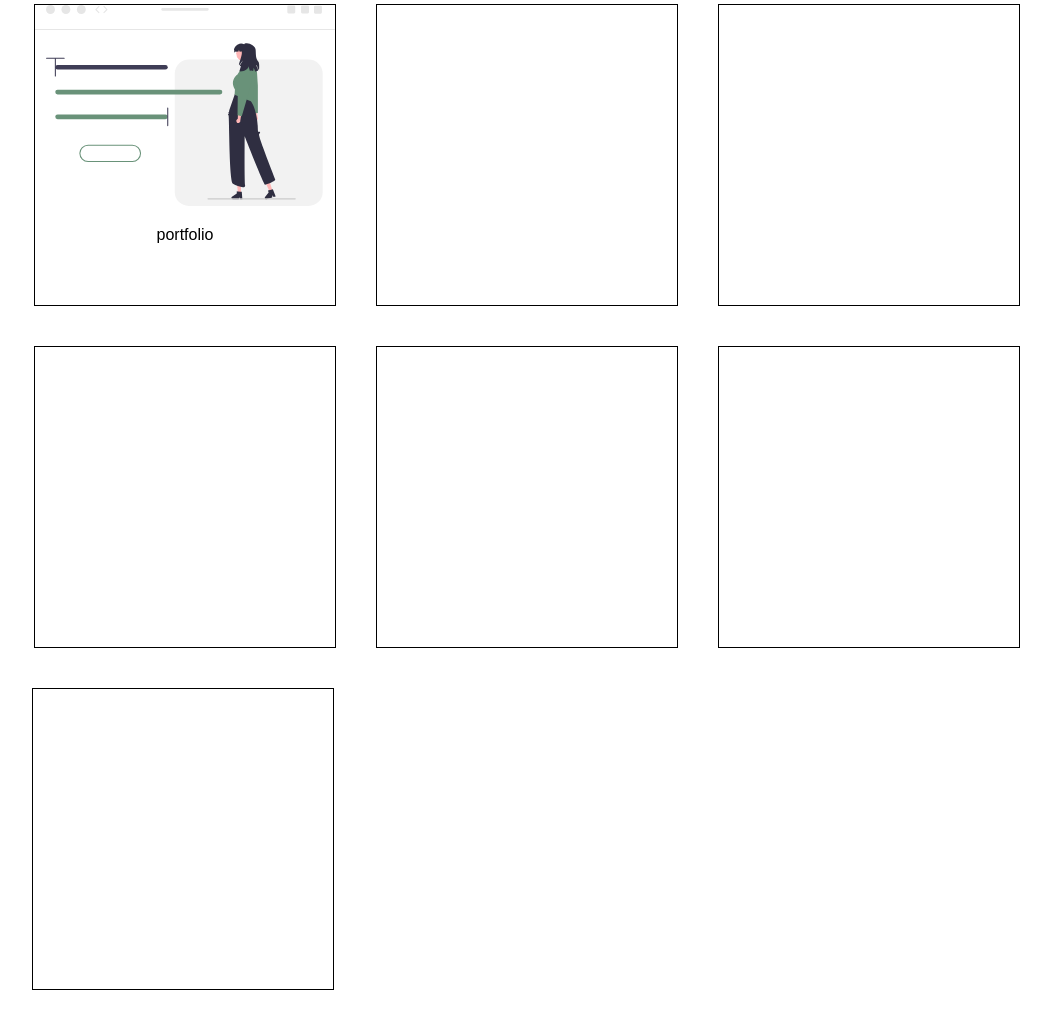
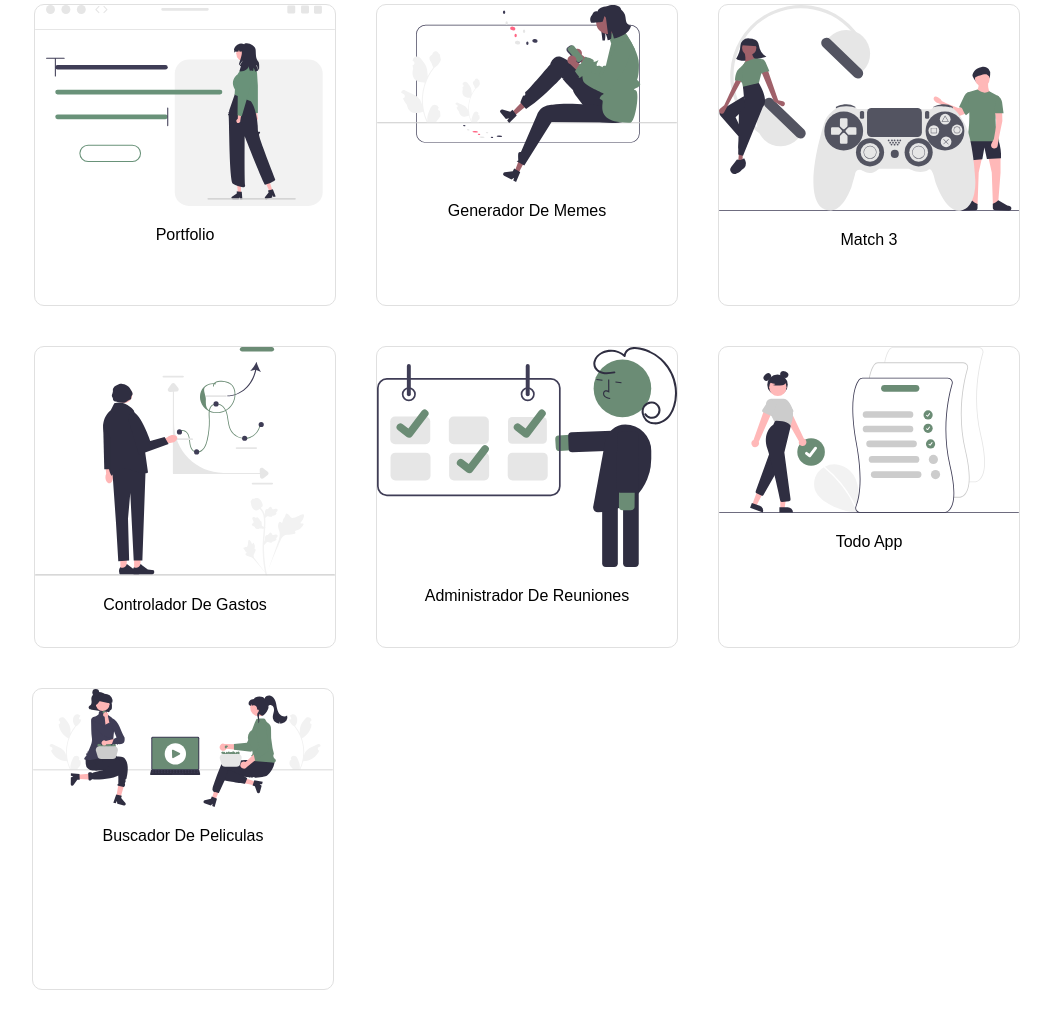
Before and after one commit to diazvic/my-portfolio, a plain HTML site: page index.html in a window 1280 px wide. Shown: the part 2711-3721 px from the top of the page, without its empty margins (113-1164 px from the left). Drawn offline with nearby package versions, Linux system fonts and the light colour scheme.

Commit message:
Agrego imagenes y estilos

```diff
--- a/index.html
+++ b/index.html
@@ -134,12 +134,54 @@
 						/>
 						<p class="parrafo-proyectos">portfolio</p>
 					</div>
-					<div class="caja-test"></div>
-					<div class="caja-test"></div>
-					<div class="caja-test"></div>
-					<div class="caja-test"></div>
-					<div class="caja-test"></div>
-					<div class="caja-test"></div>
+					<div class="caja-test">
+						<img
+							class="imagen-proyectos"
+							src="./img/undraw_mobile_user_re_xta4.svg"
+							alt=""
+						/>
+						<p class="parrafo-proyectos">generador de memes</p>
+					</div>
+					<div class="caja-test">
+						<img
+							class="imagen-proyectos"
+							src="./img/undraw_video_game_night_8h8m (1).svg"
+							alt=""
+						/>
+						<p class="parrafo-proyectos">match 3</p>
+					</div>
+					<div class="caja-test">
+						<img
+							class="imagen-proyectos"
+							src="./img/undraw_financial_data_re_p0fl.svg"
+							alt=""
+						/>
+						<p class="parrafo-proyectos">controlador de gastos</p>
+					</div>
+					<div class="caja-test">
+						<img
+							class="imagen-proyectos"
+							src="./img/undraw_schedule_meeting_52nu.svg"
+							alt=""
+						/>
+						<p class="parrafo-proyectos">administrador de reuniones</p>
+					</div>
+					<div class="caja-test">
+						<img
+							class="imagen-proyectos"
+							src="./img/undraw_to_do_list_re_9nt7.svg"
+							alt=""
+						/>
+						<p class="parrafo-proyectos">todo app</p>
+					</div>
+					<div class="caja-test">
+						<img
+							class="imagen-proyectos"
+							src="./img/undraw_movie_night_re_9umk.svg"
+							alt=""
+						/>
+						<p class="parrafo-proyectos">buscador de peliculas</p>
+					</div>
 				</div>
 			</div>
 		</section>
--- a/style.css
+++ b/style.css
@@ -121,7 +121,8 @@ body {
 .caja-test {
 	width: 300px;
 	height: 300px;
-	border: 1px solid black;
+	border: 1px solid #e0e0e0;
+	border-radius: 10px;
 	margin: 20px;
 }
 .caja-test:last-child {
@@ -140,4 +141,5 @@ body {
 }
 .parrafo-proyectos {
 	text-align: center;
+	text-transform: capitalize;
 }
```
Also changed, not shown: img/undraw_financial_data_re_p0fl.svg (added), img/undraw_mobile_user_re_xta4.svg (added), img/undraw_movie_night_re_9umk.svg (added), img/undraw_schedule_meeting_52nu.svg (added), img/undraw_to_do_list_re_9nt7.svg (added), img/undraw_video_game_night_8h8m (1).svg (added).
